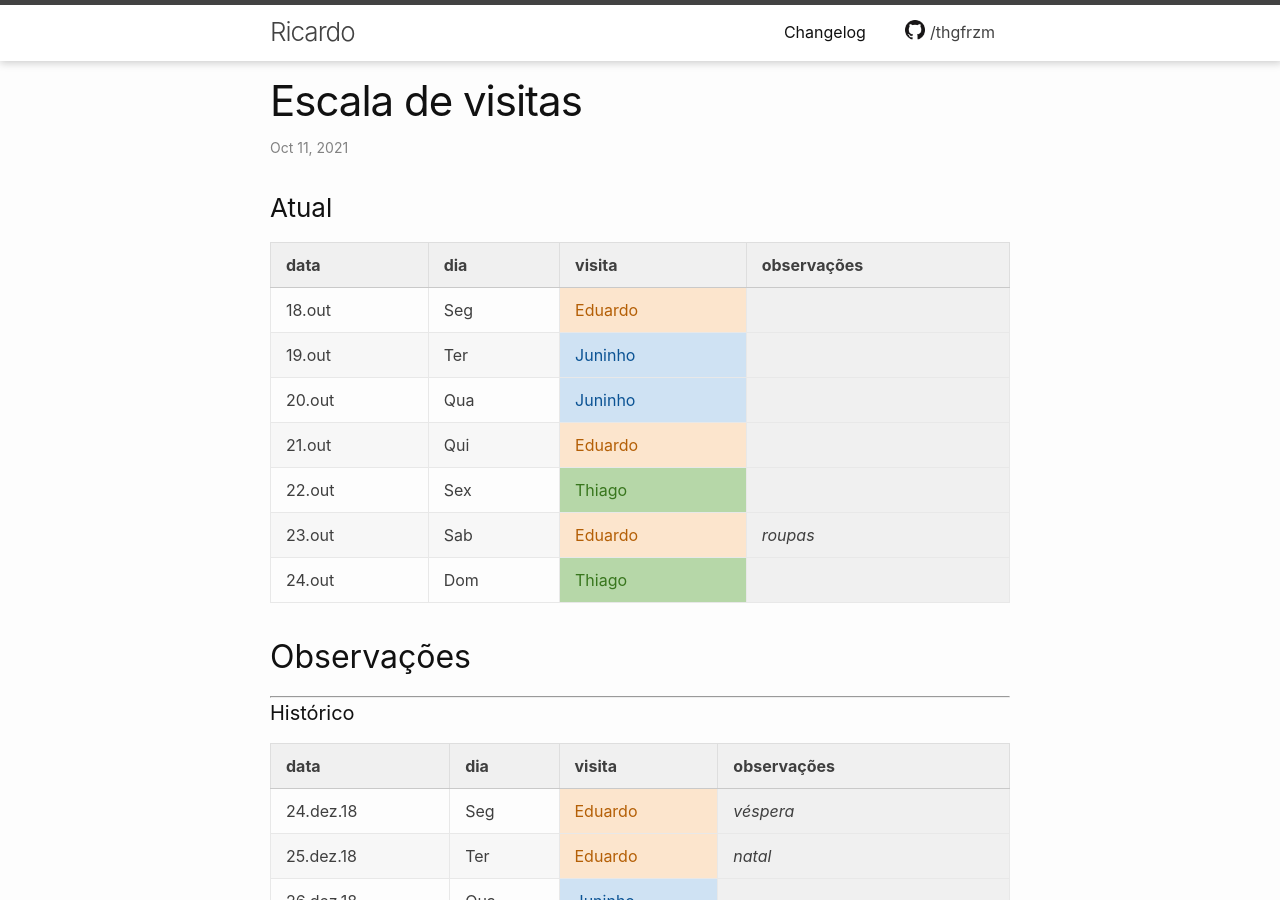
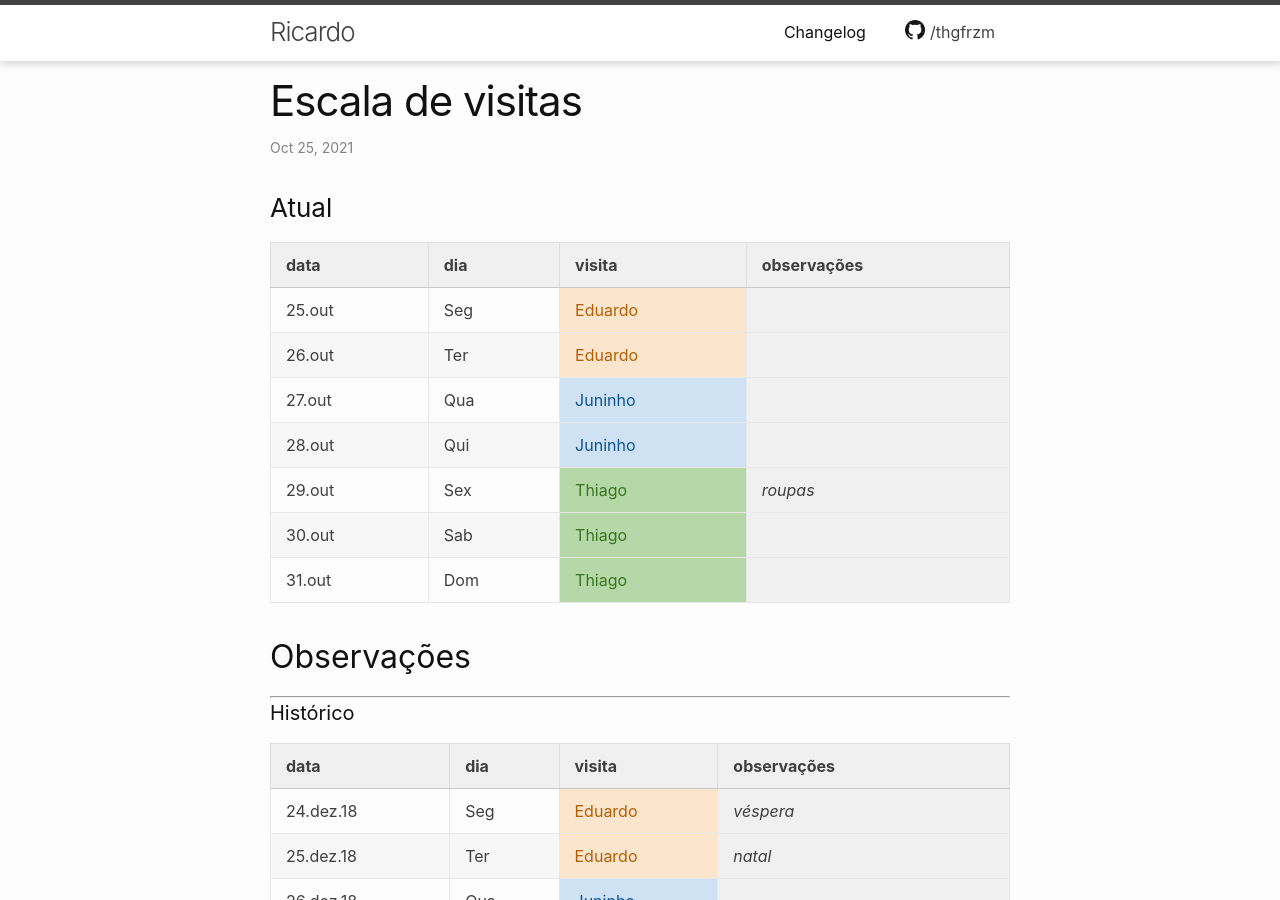
Before and after one commit to thgfrzm/ricardo, a Jekyll site: the page built from _posts/2018-12-23-escala-visitas.markdown, in a window 1280 px wide and 900 px high. Built offline with Jekyll 4.4.1, drawn with Linux system fonts in a browser that asks for light colours; some of the changed text lies outside the part shown.

Commit message:
Update 2018-12-23-escala-visitas.markdown

```diff
--- a/_posts/2018-12-23-escala-visitas.markdown
+++ b/_posts/2018-12-23-escala-visitas.markdown
@@ -1,7 +1,7 @@
 ---
 layout: post
 title:  "Escala de visitas"
-date:   2021-10-11 00:00:00 -0300
+date:   2021-10-25 00:00:00 -0300
 categories: agenda
 ---
 <!--
@@ -15,13 +15,13 @@ categories: agenda
 
 | data   | dia | visita  | observações |
 | ------ | --- | ------- | ----------- |
-| 18.out | Seg | Eduardo |             |
-| 19.out | Ter | Juninho |             |
-| 20.out | Qua | Juninho |             |
-| 21.out | Qui | Eduardo |             |
-| 22.out | Sex | Thiago  |             |
-| 23.out | Sab | Eduardo | _roupas_    |
-| 24.out | Dom | Thiago  |             |
+| 25.out | Seg | Eduardo |             |
+| 26.out | Ter | Eduardo |             |
+| 27.out | Qua | Juninho |             |
+| 28.out | Qui | Juninho |             |
+| 29.out | Sex | Thiago  | _roupas_    |
+| 30.out | Sab | Thiago  |             |
+| 31.out | Dom | Thiago  |             |
 
 ## Observações
 
@@ -1061,3 +1061,10 @@ categories: agenda
 | 15.out    | Sex | Thiago      | _roupas_            |
 | 16.out    | Sab | Thiago      |                     |
 | 17.out    | Dom | Thiago      |                     |
+| 18.out    | Seg | Eduardo     |                     |
+| 19.out    | Ter | Juninho     |                     |
+| 20.out    | Qua | Juninho     |                     |
+| 21.out    | Qui | Eduardo     |                     |
+| 22.out    | Sex | Thiago      |                     |
+| 23.out    | Sab | Eduardo     | _roupas_            |
+| 24.out    | Dom | Thiago      |                     |
```
